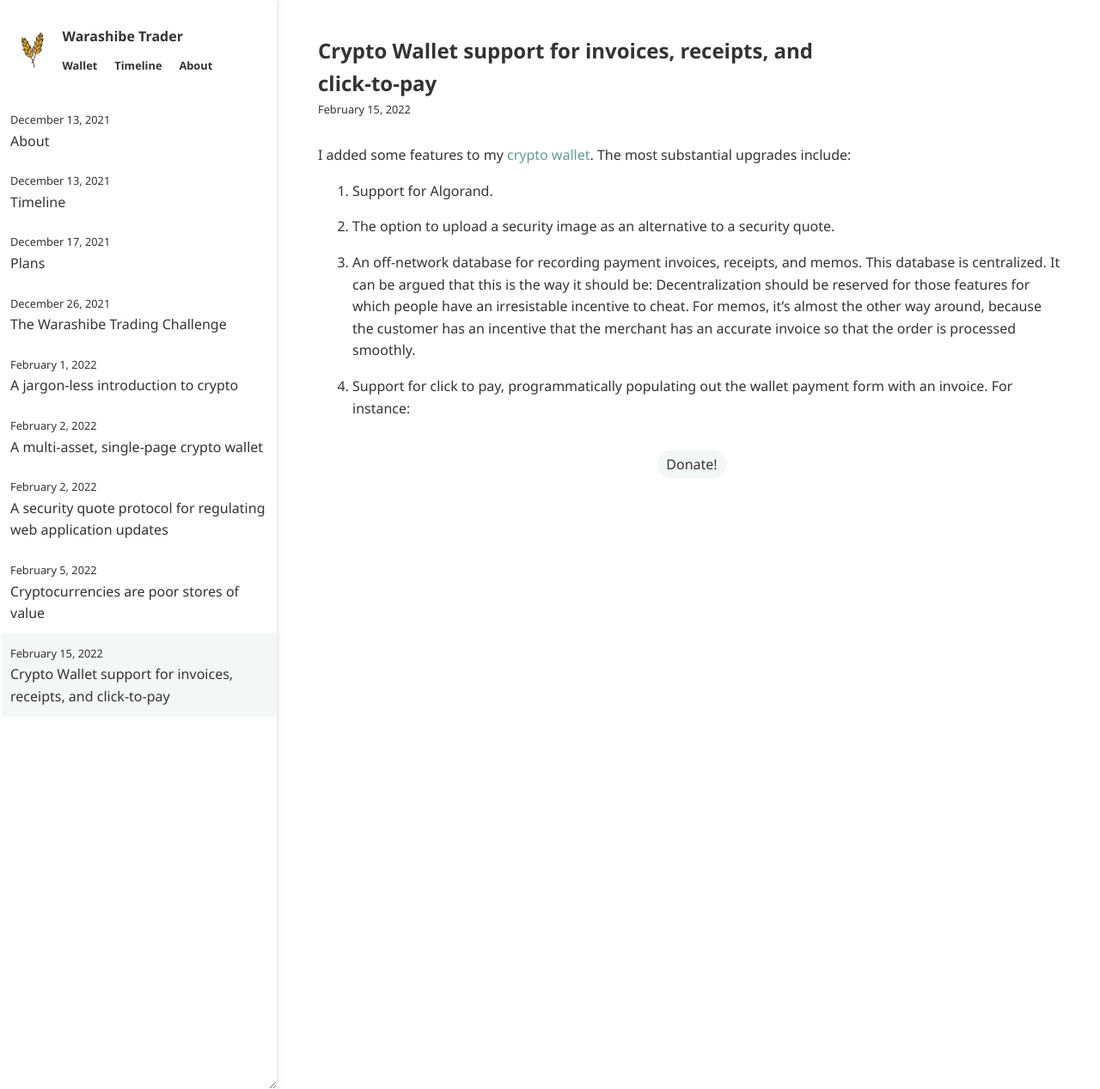
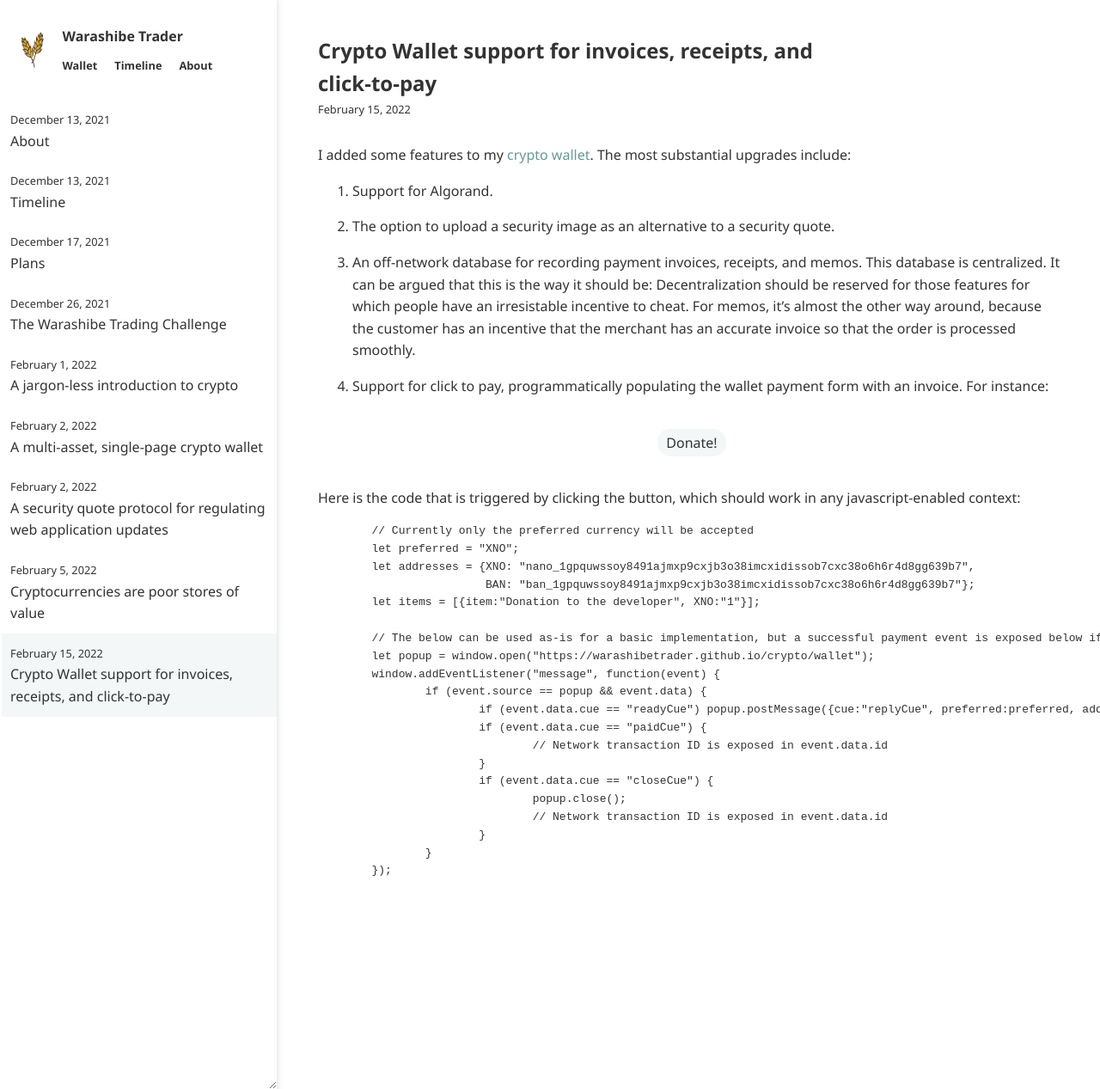
Before and after one commit to warashibetrader/warashibetrader.github.io, a Jekyll site: the page built from _posts/2022-02-15-payment-receipt.md, in a window 1280 px wide and 1267 px high. Shown: the whole window at 86% size. Built offline with Jekyll 4.4.1, drawn with Linux system fonts in a browser that asks for light colours.

Commit message:
Update 2022-02-15-payment-receipt.md

```diff
--- a/_posts/2022-02-15-payment-receipt.md
+++ b/_posts/2022-02-15-payment-receipt.md
@@ -10,7 +10,7 @@ I added some features to my [crypto wallet](https://warashibetrader.github.io/cr
 
 3. An off-network database for recording payment invoices, receipts, and memos. This database is centralized. It can be argued that this is the way it should be: Decentralization should be reserved for those features for which people have an irresistable incentive to cheat. For memos, it's almost the other way around, because the customer has an incentive that the merchant has an accurate invoice so that the order is processed smoothly.
 
-4. Support for click to pay, programmatically populating out the wallet payment form with an invoice. For instance:
+4. Support for click to pay, programmatically populating the wallet payment form with an invoice. For instance:
 
 <div style="text-align:center">
 <button style="margin:20px" onclick='
@@ -21,9 +21,32 @@ I added some features to my [crypto wallet](https://warashibetrader.github.io/cr
 	window.addEventListener("message", function(event) {
 		if (event.source == popup && event.data) {
 			if (event.data.cue == "readyCue") popup.postMessage({cue:"replyCue", preferred:preferred, addresses: addresses, items: items});
-			if (event.data.cue == "paidCue") {this.textContent = "Thank You!"};
+			if (event.data.cue == "paidCue") this.textContent = "Thank You!";
 			if (event.data.cue == "closeCue") popup.close();
 		}
 	});
 '>Donate!</button>
 </div>
+
+Here is the code that is triggered by clicking the button, which should work in any javascript-enabled context:
+
+		// Currently only the preferred currency will be accepted
+		let preferred = "XNO";
+		let addresses = {XNO: "nano_1gpquwssoy8491ajmxp9cxjb3o38imcxidissob7cxc38o6h6r4d8gg639b7",
+				 BAN: "ban_1gpquwssoy8491ajmxp9cxjb3o38imcxidissob7cxc38o6h6r4d8gg639b7"};
+		let items = [{item:"Donation to the developer", XNO:"1"}];
+
+		// The below can be used as-is for a basic implementation, but a successful payment event is exposed below if needed
+		let popup = window.open("https://warashibetrader.github.io/crypto/wallet");
+		window.addEventListener("message", function(event) {
+			if (event.source == popup && event.data) {
+				if (event.data.cue == "readyCue") popup.postMessage({cue:"replyCue", preferred:preferred, addresses: addresses, items: items});
+				if (event.data.cue == "paidCue") {
+					// Network transaction ID is exposed in event.data.id
+				}
+				if (event.data.cue == "closeCue") {
+					popup.close();
+					// Network transaction ID is exposed in event.data.id
+				}
+			}
+		});
```
